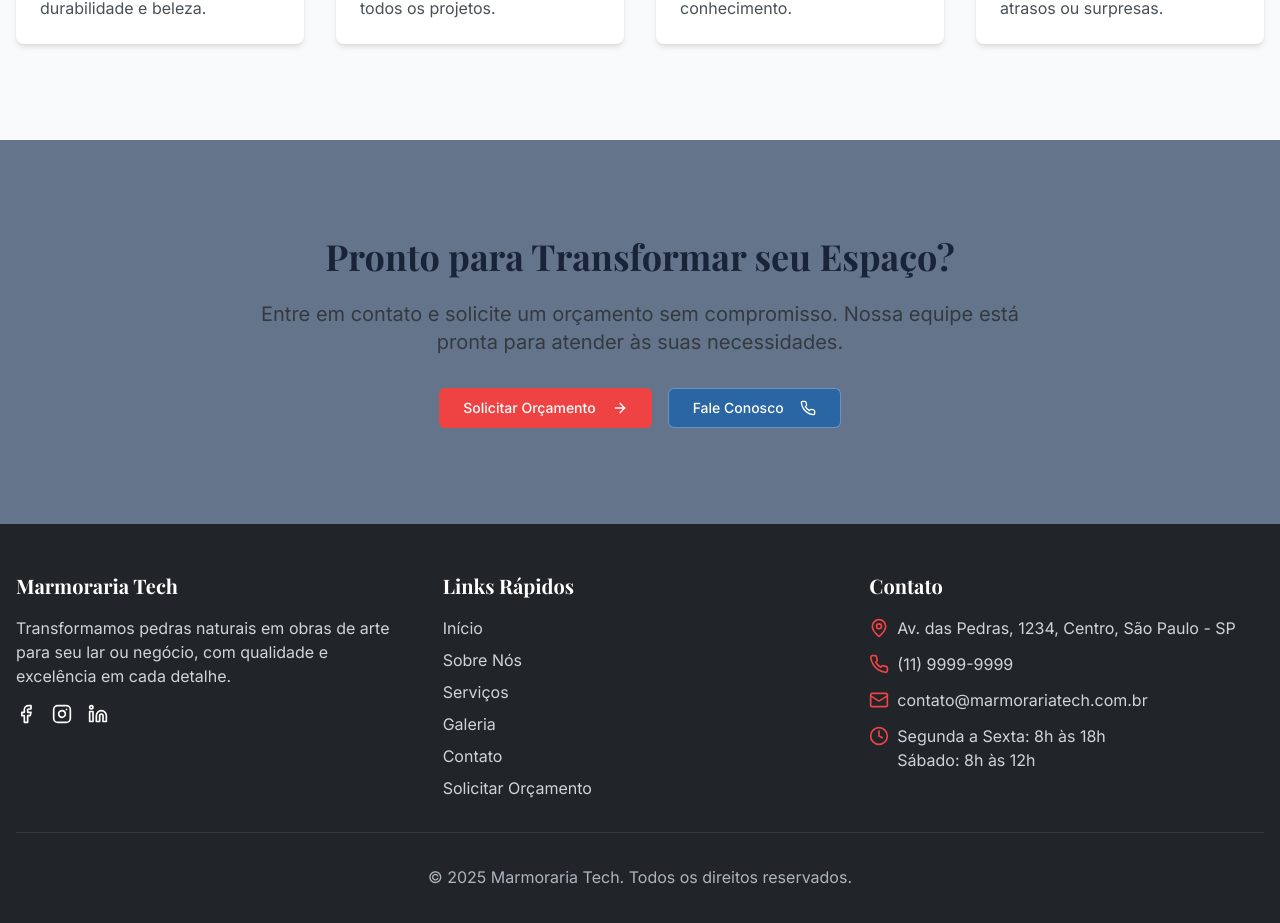
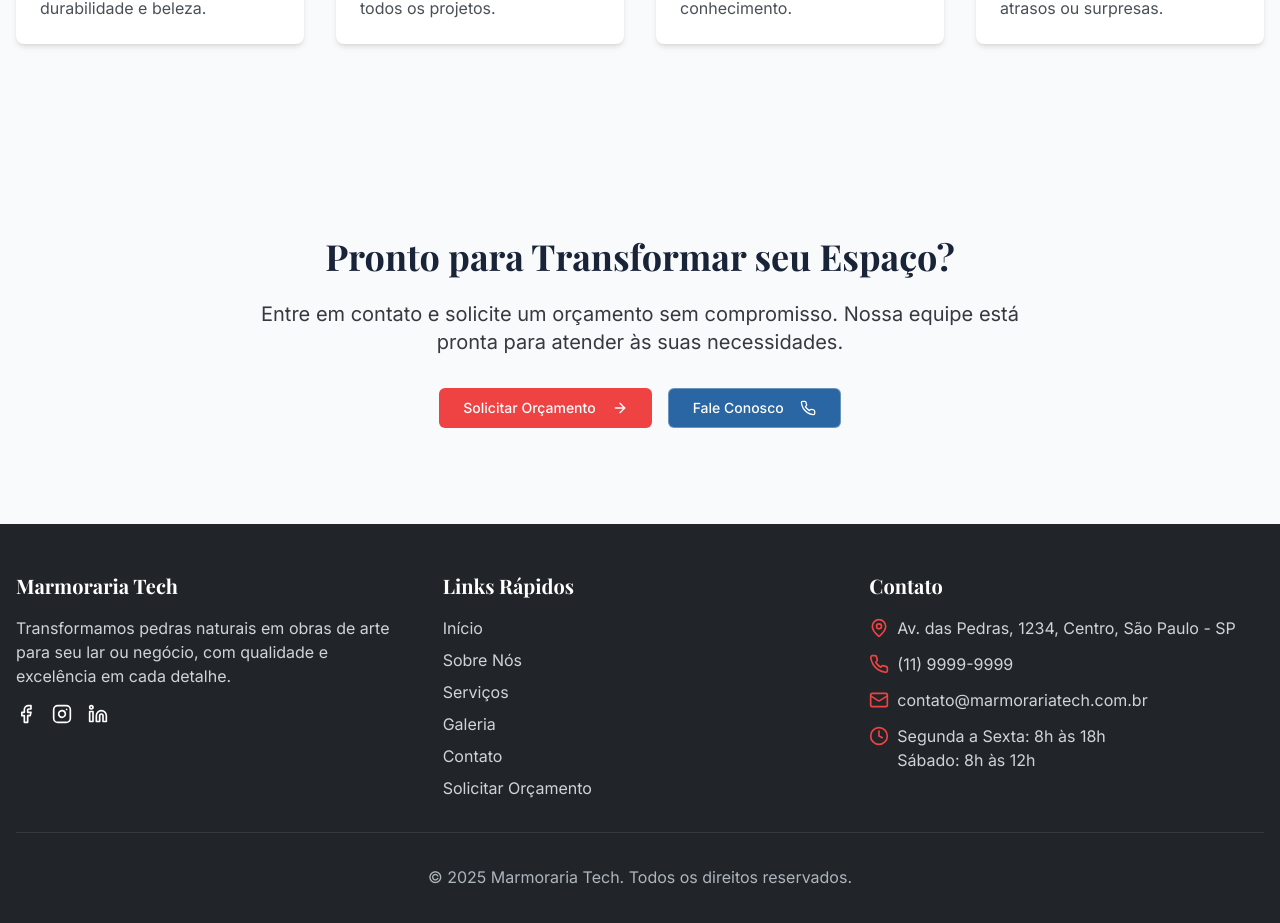
Before and after one commit to TauaRibeiro/marmoraria-budget-manager, a React (Vite) app: page / in a window 1280 px wide. Shown: the part 1832-2755 px from the top of the page. Built offline with nearby package versions, Linux system fonts and the light colour scheme.

Commit message:
Visual edit in Lovable
Edited UI in Lovable

```diff
--- a/src/pages/Index.tsx
+++ b/src/pages/Index.tsx
@@ -164,7 +164,7 @@ const Index = () => {
         </section>
 
         {/* CTA Section with gradient background */}
-        <section className="py-16 md:py-24 bg-gold-gradient text-white">
+        <section className="py-16 md:py-24 bg-gold-gradient text-white bg-gray-50">
           <div className="container mx-auto px-4">
             <div className="max-w-3xl mx-auto text-center">
               <h2 className="text-3xl md:text-4xl font-bold mb-6 text-primary">
```
